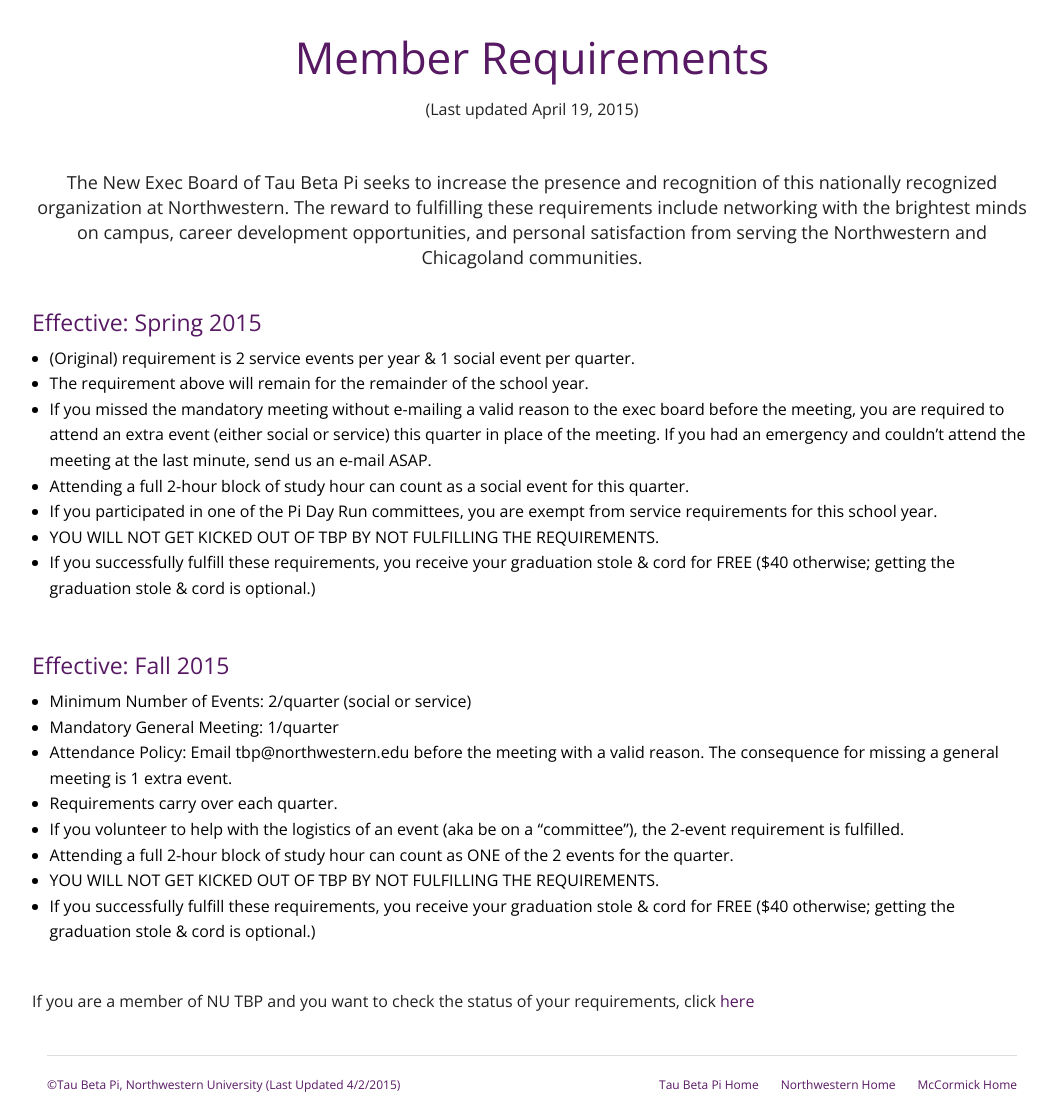
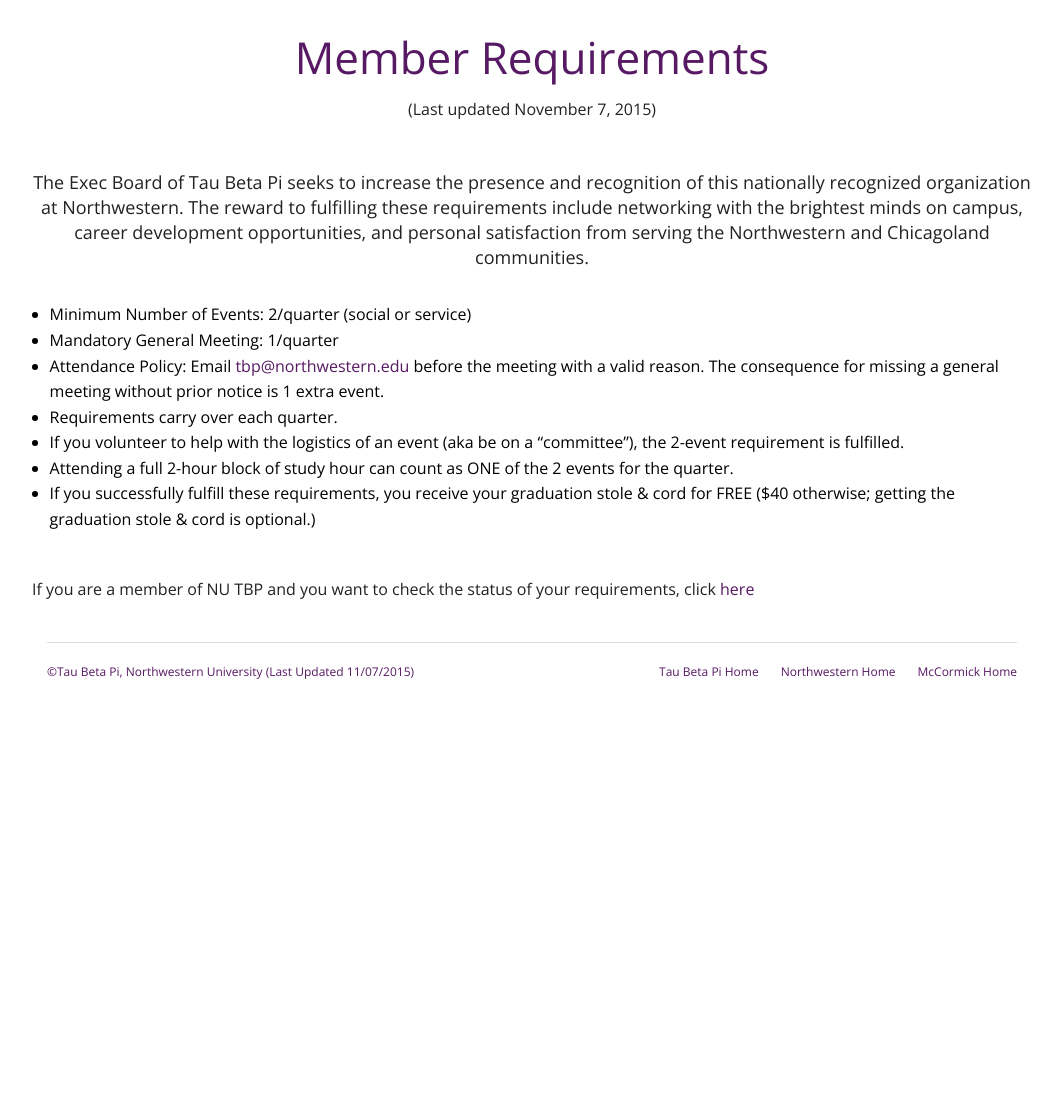
Before and after one commit to TBP-NU/website, a PHP site: page /memberReq.php in a window 1280 px wide. Shown: the part 45-1159 px from the top of the page, without its empty margins (108-1169 px from the left). After the commit the page ends 724 px from the top, so only its background shows below. Run offline with PHP 8.4, Linux system fonts and the light colour scheme; some libraries are stand-ins or nearby versions.

Commit message:
Fall 2015 updates

```diff
--- a/www/contact.php
+++ b/www/contact.php
@@ -10,6 +10,8 @@
 			<br>
 			<h4>Feel free to e-mail <a href="mailto:tbp@u.northwestern.edu?subject=TBP Inquiry">us</a> with anything!</h4>
 			<br>
+			<h5>Have ideas for events or how we can improve? Leave us a note in the <a href="https://docs.google.com/forms/d/1hzMfA7S-7ycsuCeHFEJrbAez1Y-et2f550cWjqSP6dk/viewform?usp=send_form">suggestion box.</a></h5>
+			<br>
 			<h5>If you are a NU TBP Illinois Gamma Chapter member, join our group on <a href="https://www.linkedin.com/groups/Tau-Beta-Pi-Illinois-Gamma-4243181/about">LinkedIn</a> and <a href="https://www.facebook.com/groups/166168506819836/">Facebook</a>!</h5>
 		</div>
 	</div>
--- a/www/footer.php
+++ b/www/footer.php
@@ -3,7 +3,7 @@
             <div class="row">
 
               <div class="large-6 columns">
-                  <p>©Tau Beta Pi, Northwestern University (Last Updated 4/2/2015)</p>
+                  <p>©Tau Beta Pi, Northwestern University (Last Updated 11/07/2015)</p>
               </div>
 
               <div class="large-6 small-12 columns">
--- a/www/header.php
+++ b/www/header.php
@@ -28,13 +28,14 @@
             <ul class="dropdown">
               <li><a href="memberReq.php">Requirements</a></li>
               <li><a href="members.php">Current Members</a></li>
-              <li><a href="eligibles.php">Eligibles</a></li>
+              <li><a href="eligibles.php">Eligibility</a></li>
             </ul>
           </li>
           <li class="has-dropdown">
             <a href="events.php">Events</a>
             <ul class="dropdown">
               <li><a href="eventsCal.php">Calendar</a></li>
+              <li><a href="events.php">Events List</a></li>
             </ul>
           </li>
           <li><a href="resources.php">Resources</a></li>
--- a/www/main.php
+++ b/www/main.php
@@ -49,7 +49,7 @@
         <div class="large-12">
           <hr><br>
           <p>Check out our upcoming events <a href="events.php">here</a></p>
-          <p>Find more information about the eligibles <a href="eligibles.php">here</a></p>
+          <p>Find more information about eligibility <a href="eligibles.php">here</a></p>
         </div>
       </div>
 </div>
--- a/www/memberReq.php
+++ b/www/memberReq.php
@@ -7,34 +7,21 @@
     	<div class="large-12">
 			<br>
 			<h1>Member Requirements</h1>
-			<p style="text-align: center;">(Last updated April 19, 2015)</p>
+			<p style="text-align: center;">(Last updated November 7, 2015)</p>
 			<br>
-			<h5>The New Exec Board of Tau Beta Pi seeks to increase the presence and recognition of this nationally recognized organization at Northwestern. The reward to fulfilling these requirements include networking with the brightest minds on campus, career development opportunities, and personal satisfaction from serving the Northwestern and Chicagoland communities.</h5>
+			<h5>The Exec Board of Tau Beta Pi seeks to increase the presence and recognition of this nationally recognized organization at Northwestern. The reward to fulfilling these requirements include networking with the brightest minds on campus, career development opportunities, and personal satisfaction from serving the Northwestern and Chicagoland communities.</h5>
 			<br>
-			<h4>Effective: Spring 2015</h4>
 			<ul>
-				<li>(Original) requirement is 2 service events per year & 1 social event per quarter.</li>
-				<li>The requirement above will remain for the remainder of the school year.</li>
-				<li>If you missed the mandatory meeting without e-mailing a valid reason to the exec board before the meeting, you are required to attend an extra event (either social or service) this quarter in place of the meeting. If you had an emergency and couldn’t attend the meeting at the last minute, send us an e-mail ASAP. </li>
-				<li>Attending a full 2-hour block of study hour can count as a social event for this quarter. </li>
-				<li>If you participated in one of the Pi Day Run committees, you are exempt from service requirements for this school year.</li>
-				<li>YOU WILL NOT GET KICKED OUT OF TBP BY NOT FULFILLING THE REQUIREMENTS.</li>
+				<li>Minimum Number of Events: 2/quarter (social or service)</li>
+				<li>Mandatory General Meeting: 1/quarter</li>
+				<li>Attendance Policy: Email <a href="mailto:tbp@northwestern.edu">tbp@northwestern.edu</a> before the meeting with a valid reason. The consequence for missing a general meeting without prior notice is 1 extra event.</li>
+				<li>Requirements carry over each quarter.</li>
+				<li>If you volunteer to help with the logistics of an event (aka be on a “committee”), the 2-event requirement is fulfilled.</li>
+				<li>Attending a full 2-hour block of study hour can count as ONE of the 2 events for the quarter.</li>
 				<li>If you successfully fulfill these requirements, you receive your graduation stole & cord for FREE ($40 otherwise; getting the graduation stole & cord is optional.)</li>
 			</ul>
 			<br>
-			<h4>Effective: Fall 2015</h4>
-			<ul>
-				<li>Minimum Number of Events: 2/quarter (social or service)</li>
-				<li>Mandatory General Meeting: 1/quarter</li>
-				<li>Attendance Policy: Email tbp@northwestern.edu before the meeting with a valid reason. The consequence for missing a general meeting is 1 extra event.</li>
-				<li>Requirements carry over each quarter.</li>
-				<li>If you volunteer to help with the logistics of an event (aka be on a “committee”), the 2-event requirement is fulfilled.</li>
-				<li>Attending a full 2-hour block of study hour can count as ONE of the 2 events for the quarter.</li>
-				<li>YOU WILL NOT GET KICKED OUT OF TBP BY NOT FULFILLING THE REQUIREMENTS.</li>
-				<li>If you successfully fulfill these requirements, you receive your graduation stole & cord for FREE ($40 otherwise; getting the graduation stole & cord is optional.)</li>
-			</ul>
-			<br>
-			<p>If you are a member of NU TBP and you want to check the status of your requirements, click <a href="https://docs.google.com/spreadsheets/d/1YIVuUXeSeEplbthLt_jQc0833hRIOryWvcB3975iTCA/edit?usp=sharing">here</a></p>
+			<p>If you are a member of NU TBP and you want to check the status of your requirements, click <a href="https://docs.google.com/a/u.northwestern.edu/spreadsheets/d/1LGiRjxlkY0PtRKILyEeO19qHelo9UdVzK9P4AY3mNCM/edit?usp=sharing">here</a></p>
 		</div>
 	</div>
 </div>
```
Also changed, not shown: www/currentOfficers.php (+22 -8 lines), www/events.php (+14 -4 lines), www/img/people/SpencerPark.jpg.
